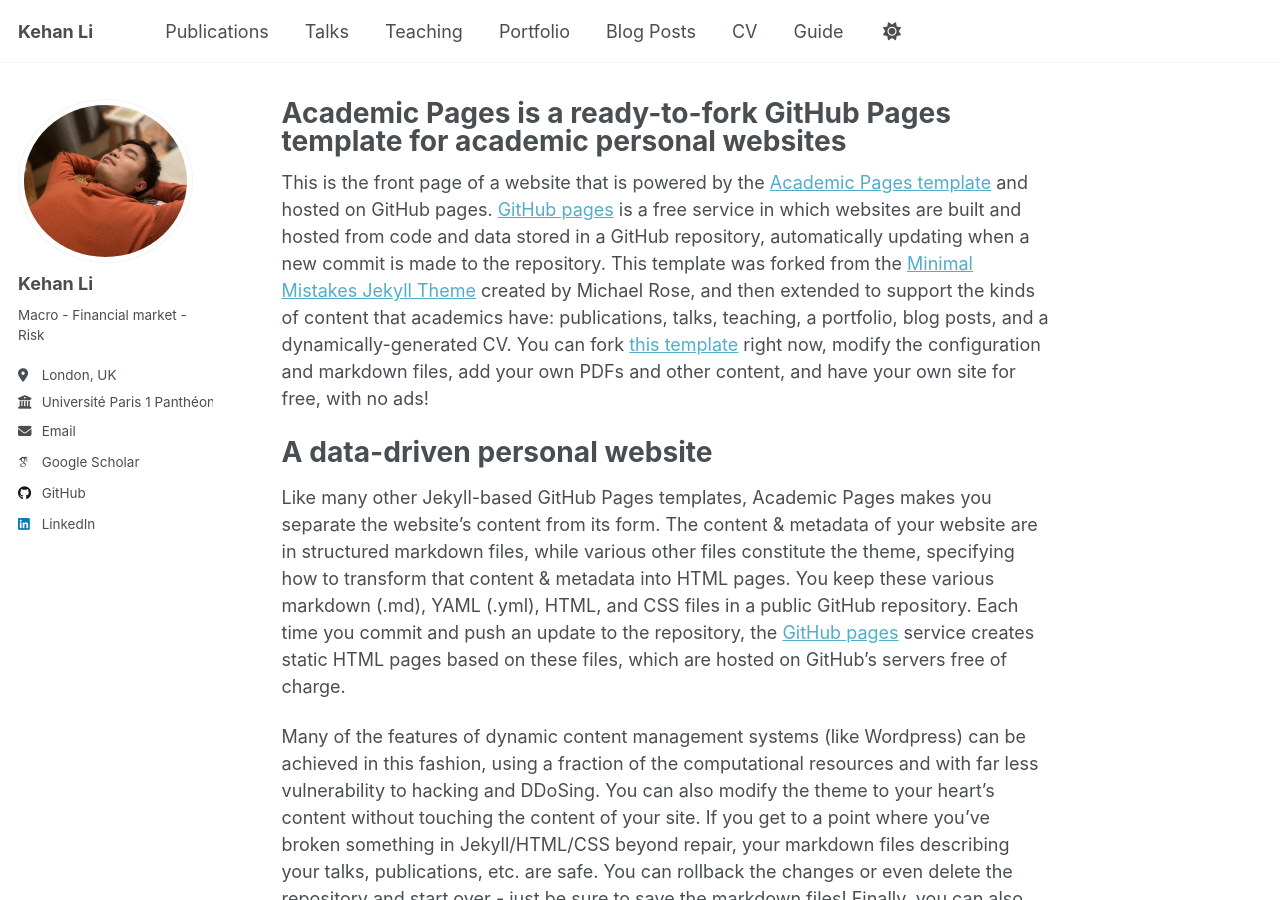
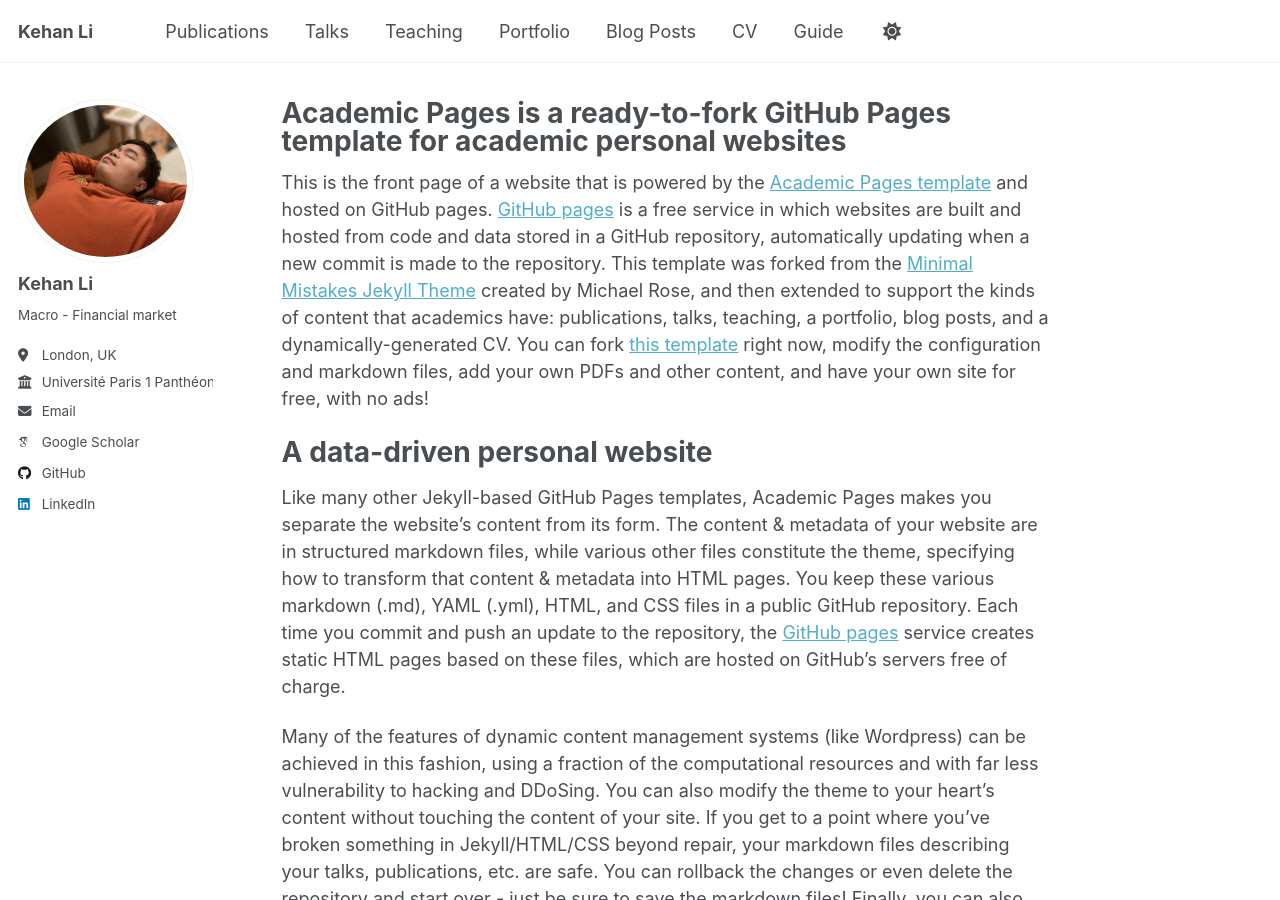
Before and after one commit to KehanLi-1123/KehanLi.github.io, a Jekyll site: the page built from _pages/about.md, in a window 1280 px wide and 900 px high. Built offline with Jekyll 4.4.1, drawn with Linux system fonts in a browser that asks for light colours; some web fonts are replaced.

Commit message:
Update _config.yml

```diff
--- a/_config.yml
+++ b/_config.yml
@@ -25,7 +25,7 @@ author:
   avatar           : "profile.png"
   name             : "Kehan Li"
   pronouns         : # example: "she/her"
-  bio              : "Macro - Financial market - Risk"
+  bio              : "Macro - Financial market"
   location         : "London, UK"
   employer         : "Université Paris 1 Panthéon-Sorbonne"
   uri              : # URL
```
